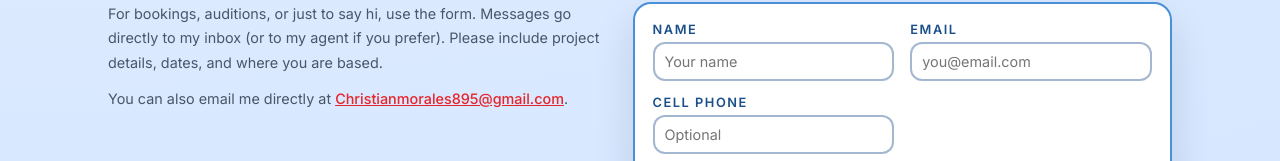
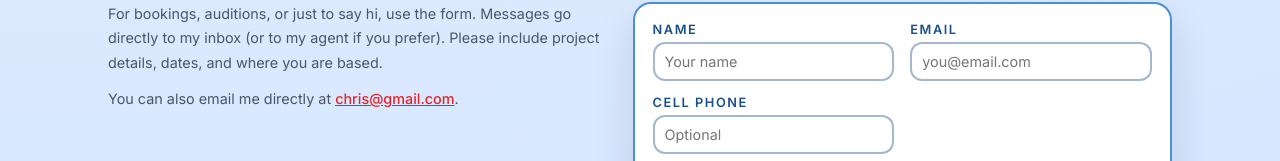
Before and after one commit to Jbat005/Chris_acting_website, a plain HTML site: page index.html in a window 1280 px wide. Shown: the part 3861-4022 px from the top of the page. Drawn offline with nearby package versions, Linux system fonts and the light colour scheme.

Commit message:
Website fix

```diff
--- a/index.html
+++ b/index.html
@@ -1290,7 +1290,7 @@
           </p>
           <p class="contact-note" style="margin-top:12px;">
             You can also email me directly at
-            <a href="mailto:Christianmorales895@gmail.com">Christianmorales895@gmail.com</a>.
+            <a href="mailto:batistajean78@gmail.com">chris@gmail.com</a>.
           </p>
         </div>
 
```
